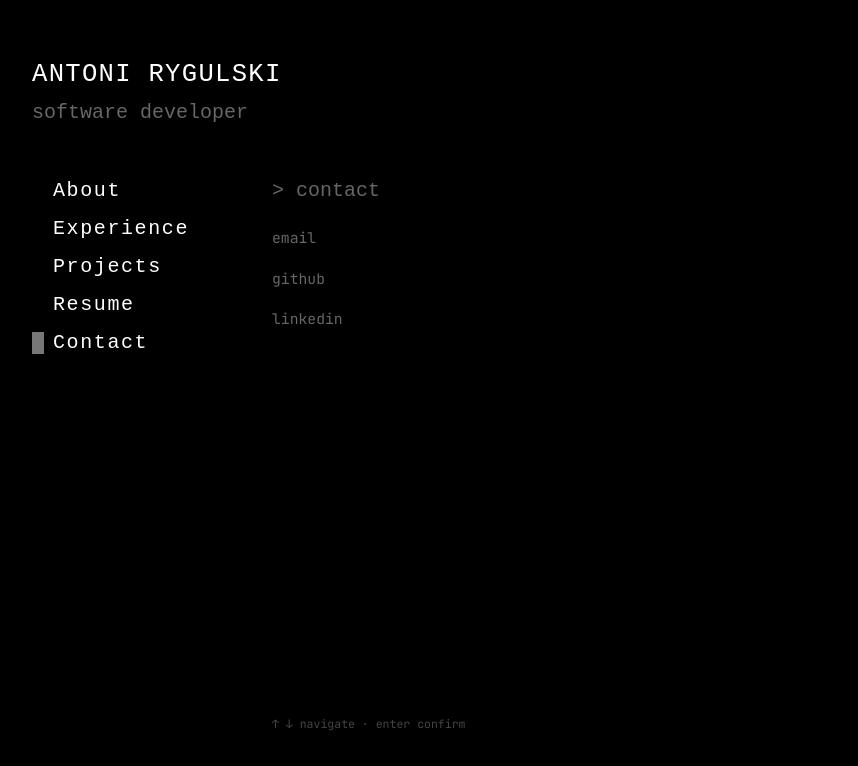
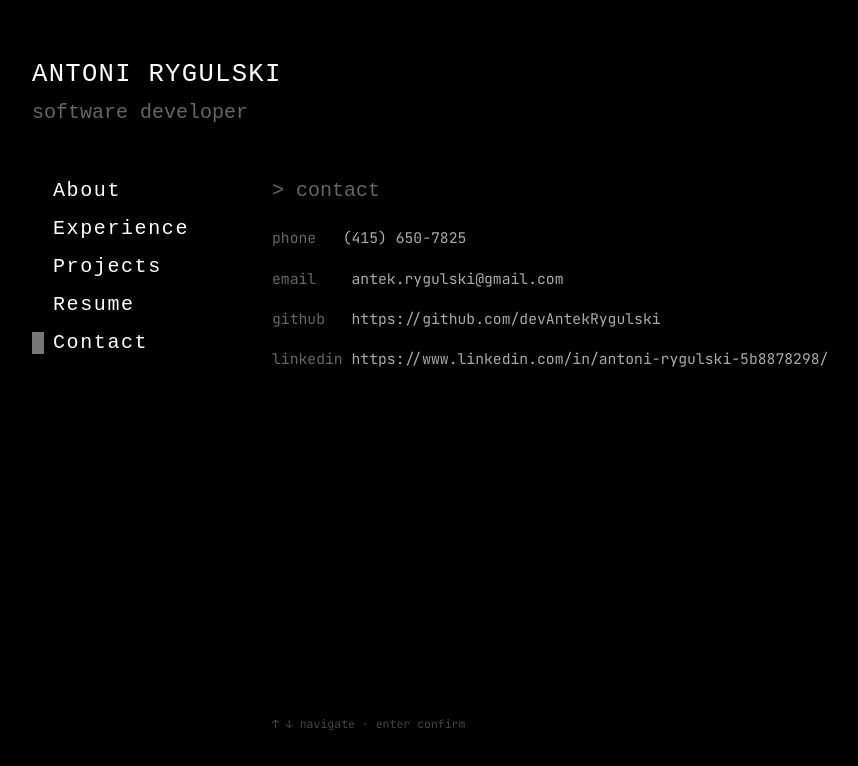
Before and after one commit to devAntekRygulski/portfolio, a React (Vite) app: page / in a window 1280 px wide. Both pictures are taken after a click on the button "Contact". Shown: the top 766 px of the page, without its empty margins (123-981 px from the left). Built offline with nearby package versions, Linux system fonts and the light colour scheme.

Commit message:
Add contact info

```diff
--- a/src/App.jsx
+++ b/src/App.jsx
@@ -90,6 +90,10 @@ function ContentPanel({ section }) {
     case 'Contact':
       return (
         <div className="content">
+          <p className="contact-line">
+            <span>phone&nbsp;&nbsp;&nbsp;</span>
+            {resume.contact.phone}
+          </p>
           <p className="contact-line">
             <span>email&nbsp;&nbsp;&nbsp;&nbsp;</span>
             {resume.contact.email}
--- a/src/data/resume.js
+++ b/src/data/resume.js
@@ -48,9 +48,10 @@ export const resume = {
     },
   ],
   contact: {
-    email: '',
-    github: '',
-    linkedin: '',
+    phone: '(415) 650-7825',
+    email: 'antek.rygulski@gmail.com',
+    github: 'https://github.com/devAntekRygulski',
+    linkedin: 'https://www.linkedin.com/in/antoni-rygulski-5b8878298/',
   },
   fileUrl: '/resume.pdf',
 }
```
